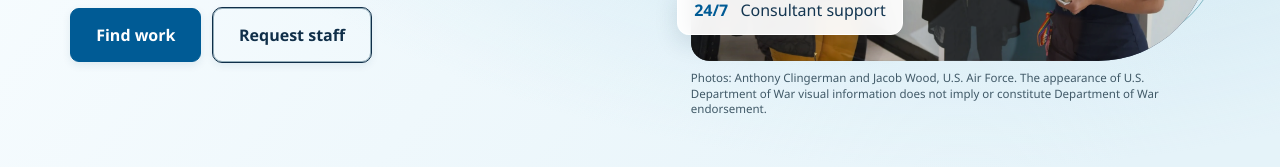
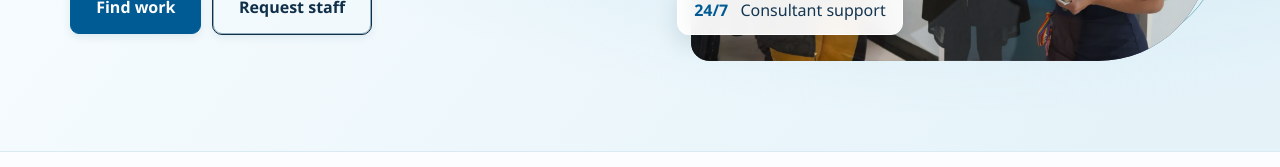
Before and after one commit to MSL-2017/MSL-Healthcare, a Next.js app: page / in a window 1280 px wide. Shown: the part 546-713 px from the top of the page. Built offline with nearby package versions, Linux system fonts and the light colour scheme; no server answers.

Commit message:
Move hero photo credit below the homepage call to action

```diff
--- a/app/hero-carousel.tsx
+++ b/app/hero-carousel.tsx
@@ -64,10 +64,6 @@ export default function HeroCarousel() {
         </div>
         <figcaption><b>24/7</b> Consultant support</figcaption>
       </figure>
-      <small className="heroPhotoCredit">
-        Photos: Anthony Clingerman and Jacob Wood, U.S. Air Force.
-        The appearance of U.S. Department of War visual information does not imply or constitute Department of War endorsement.
-      </small>
     </div>
   );
 }
--- a/app/homepage.css
+++ b/app/homepage.css
@@ -60,9 +60,9 @@
 }
 
 .heroCarousel figcaption { z-index: 2; }
-.heroPhotoCredit {
+.homePhotoCredit {
   display: block;
-  margin: .55rem auto 0;
+  margin-bottom: 1.5rem;
   color: #405967;
   font-size: .72rem;
   line-height: 1.35;
@@ -86,7 +86,3 @@
   .audiences { grid-template-columns: minmax(0, 1fr); }
   .audiences .cardPhoto { aspect-ratio: 1.65; }
 }
-
-@media (max-width: 640px) {
-  .heroPhotoCredit { width: 94%; }
-}
--- a/app/page.tsx
+++ b/app/page.tsx
@@ -30,5 +30,9 @@ export default function Home(){
    <div><p className="overline">Agency careers</p><h2>Work for MSL</h2><p>Interested in the work behind each placement? Get in touch about a career with our healthcare recruitment team.</p><Link className="under" href="/work-for-msl">Explore agency careers</Link></div>
  </section>
  <section className="wrap finalCTA"><h2>Ready to work with MSL Healthcare?</h2><div className="actions"><Link href="/register" className="btn">Register with MSL</Link><Link href="/request-staff" className="btn outline">Request staff</Link></div></section>
+ <small className="wrap homePhotoCredit">
+   Photos: Anthony Clingerman and Jacob Wood, U.S. Air Force.
+   The appearance of U.S. Department of War visual information does not imply or constitute Department of War endorsement.
+ </small>
  </>
 }
--- a/qa/homepage.mjs
+++ b/qa/homepage.mjs
@@ -78,9 +78,8 @@ try {
       document.querySelector(".mast .bar").getBoundingClientRect().bottom);
     assert.equal(overlaps, false);
     assert.ok(await page.evaluate(() => document.documentElement.scrollWidth <= innerWidth + 1));
-    assert.ok(await page.evaluate(() =>
-      document.querySelector(".heroPhotoCredit").getBoundingClientRect().bottom <
-      document.querySelector(".credentials").getBoundingClientRect().top));
+    assert.equal(await page.locator(".homeHero").getByText(/Photos: Anthony Clingerman/).count(), 0);
+    assert.ok(await page.locator(".finalCTA + .homePhotoCredit").isVisible());
     const heading = page.locator(".homeHero h1");
     assert.equal(await heading.textContent(), "Healthcare staffing, built around people.");
     if (width >= 1024) {
```
Also changed, not shown: 1 other file (tests, documents, lock files or other folders).
